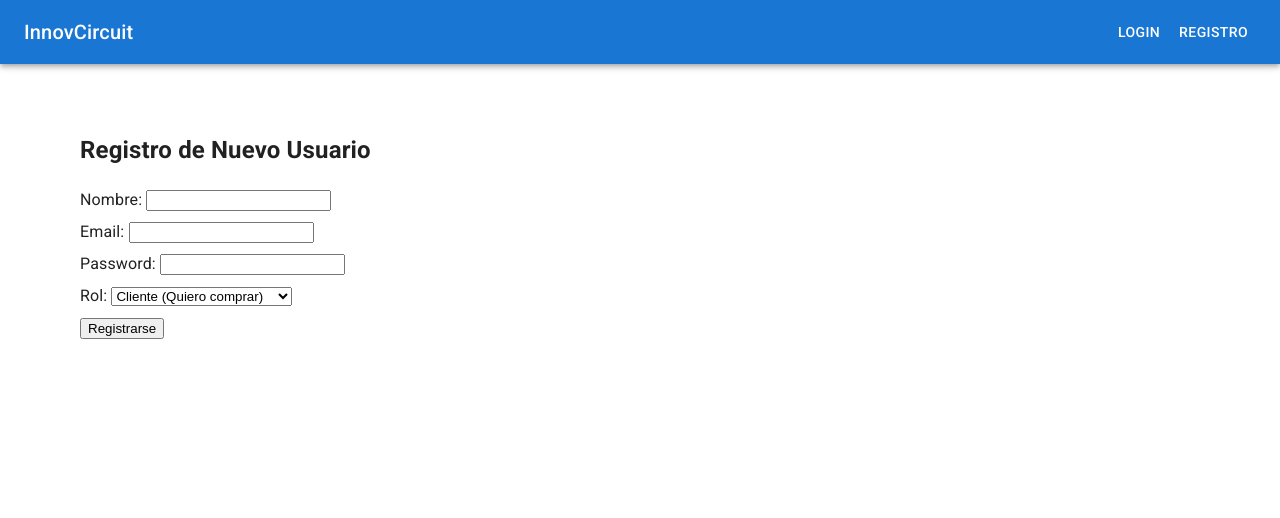
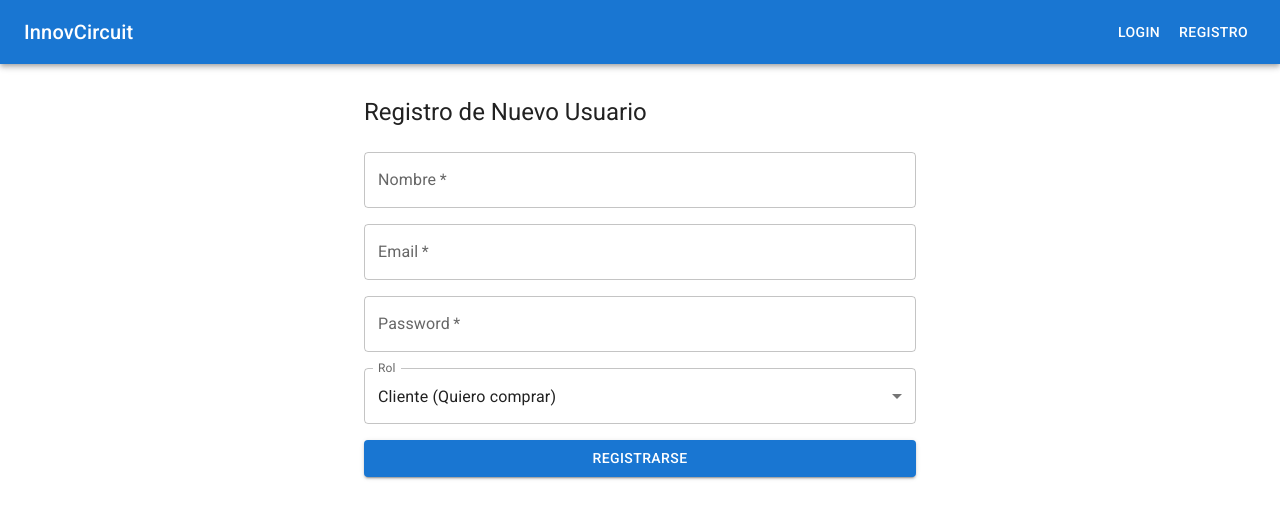
Before and after one commit to keneth-urbizagastegui/innovcircuit, a React (Vite) app in the folder frontend/: page /register in a window 1280 px wide. Shown: the top 518 px of the page. Built offline with nearby package versions, Linux system fonts and the light colour scheme.

Commit message:
Refactor(frontend): Eliminar componente Navbar no utilizado

```diff
--- a/frontend/src/pages/LoginPage.jsx
+++ b/frontend/src/pages/LoginPage.jsx
@@ -2,6 +2,7 @@ import React, { useState } from 'react';
 import { useAuth } from '../context/AuthContext';
 import authService from '../services/authService';
 import { useNavigate } from 'react-router-dom';
+import { Container, Box, TextField, Button, Typography, Alert } from '@mui/material';
 
 const LoginPage = () => {
   const [email, setEmail] = useState('');
@@ -24,31 +25,31 @@ const LoginPage = () => {
   };
 
   return (
-    <div style={{ padding: '1rem' }}>
-      <h2>Iniciar Sesión</h2>
-      {error && <p style={{ color: 'red' }}>{error}</p>}
-      <form onSubmit={handleSubmit}>
-        <div style={{ marginBottom: '0.5rem' }}>
-          <label>Email:&nbsp;</label>
-          <input
+    <Container maxWidth="sm">
+      <Box component="form" onSubmit={handleSubmit} sx={{ mt: 4, display: 'flex', flexDirection: 'column', gap: 2 }}>
+        <Typography variant="h5" gutterBottom>
+          Iniciar Sesión
+        </Typography>
+        {error && <Alert severity="error">{error}</Alert>}
+        <TextField
+          label="Email"
           type="email"
           value={email}
           onChange={(e) => setEmail(e.target.value)}
           required
+          fullWidth
         />
-        </div>
-        <div style={{ marginBottom: '0.5rem' }}>
-          <label>Password:&nbsp;</label>
-          <input
+        <TextField
+          label="Password"
           type="password"
           value={password}
           onChange={(e) => setPassword(e.target.value)}
           required
+          fullWidth
         />
-        </div>
-        <button type="submit">Entrar</button>
-      </form>
-    </div>
+        <Button type="submit" variant="contained">Entrar</Button>
+      </Box>
+    </Container>
   );
 };
 
--- a/frontend/src/pages/RegisterPage.jsx
+++ b/frontend/src/pages/RegisterPage.jsx
@@ -1,6 +1,7 @@
 import React, { useState } from 'react';
 import authService from '../services/authService';
 import { useNavigate } from 'react-router-dom';
+import { Container, Box, TextField, Button, Typography, Alert, FormControl, InputLabel, Select, MenuItem } from '@mui/material';
 
 const RegisterPage = () => {
   const [nombre, setNombre] = useState('');
@@ -30,48 +31,52 @@ const RegisterPage = () => {
   };
 
   return (
-    <div style={{ padding: '1rem' }}>
-      <h2>Registro de Nuevo Usuario</h2>
-      {error && <p style={{ color: 'red' }}>{error}</p>}
-      {success && <p style={{ color: 'green' }}>{success}</p>}
-      <form onSubmit={handleSubmit}>
-        <div style={{ marginBottom: '0.5rem' }}>
-          <label>Nombre:&nbsp;</label>
-          <input
+    <Container maxWidth="sm">
+      <Box component="form" onSubmit={handleSubmit} sx={{ mt: 4, display: 'flex', flexDirection: 'column', gap: 2 }}>
+        <Typography variant="h5" gutterBottom>
+          Registro de Nuevo Usuario
+        </Typography>
+        {error && <Alert severity="error">{error}</Alert>}
+        {success && <Alert severity="success">{success}</Alert>}
+        <TextField
+          label="Nombre"
           type="text"
           value={nombre}
           onChange={(e) => setNombre(e.target.value)}
           required
+          fullWidth
         />
-        </div>
-        <div style={{ marginBottom: '0.5rem' }}>
-          <label>Email:&nbsp;</label>
-          <input
+        <TextField
+          label="Email"
           type="email"
           value={email}
           onChange={(e) => setEmail(e.target.value)}
           required
+          fullWidth
         />
-        </div>
-        <div style={{ marginBottom: '0.5rem' }}>
-          <label>Password:&nbsp;</label>
-          <input
+        <TextField
+          label="Password"
           type="password"
           value={password}
           onChange={(e) => setPassword(e.target.value)}
           required
+          fullWidth
         />
-        </div>
-        <div style={{ marginBottom: '0.5rem' }}>
-          <label>Rol:&nbsp;</label>
-          <select value={rol} onChange={(e) => setRol(e.target.value)}>
-            <option value="CLIENTE">Cliente (Quiero comprar)</option>
-            <option value="PROVEEDOR">Proveedor (Quiero vender)</option>
-          </select>
-        </div>
-        <button type="submit">Registrarse</button>
-      </form>
-    </div>
+        <FormControl fullWidth>
+          <InputLabel id="register-rol-label">Rol</InputLabel>
+          <Select
+            labelId="register-rol-label"
+            label="Rol"
+            value={rol}
+            onChange={(e) => setRol(e.target.value)}
+          >
+            <MenuItem value="CLIENTE">Cliente (Quiero comprar)</MenuItem>
+            <MenuItem value="PROVEEDOR">Proveedor (Quiero vender)</MenuItem>
+          </Select>
+        </FormControl>
+        <Button type="submit" variant="contained">Registrarse</Button>
+      </Box>
+    </Container>
   );
 };
 
```
Also changed, not shown: frontend/src/components/Navbar.jsx (deleted, +0 -41 lines). Lines whose indentation alone changed are shown as unchanged.
